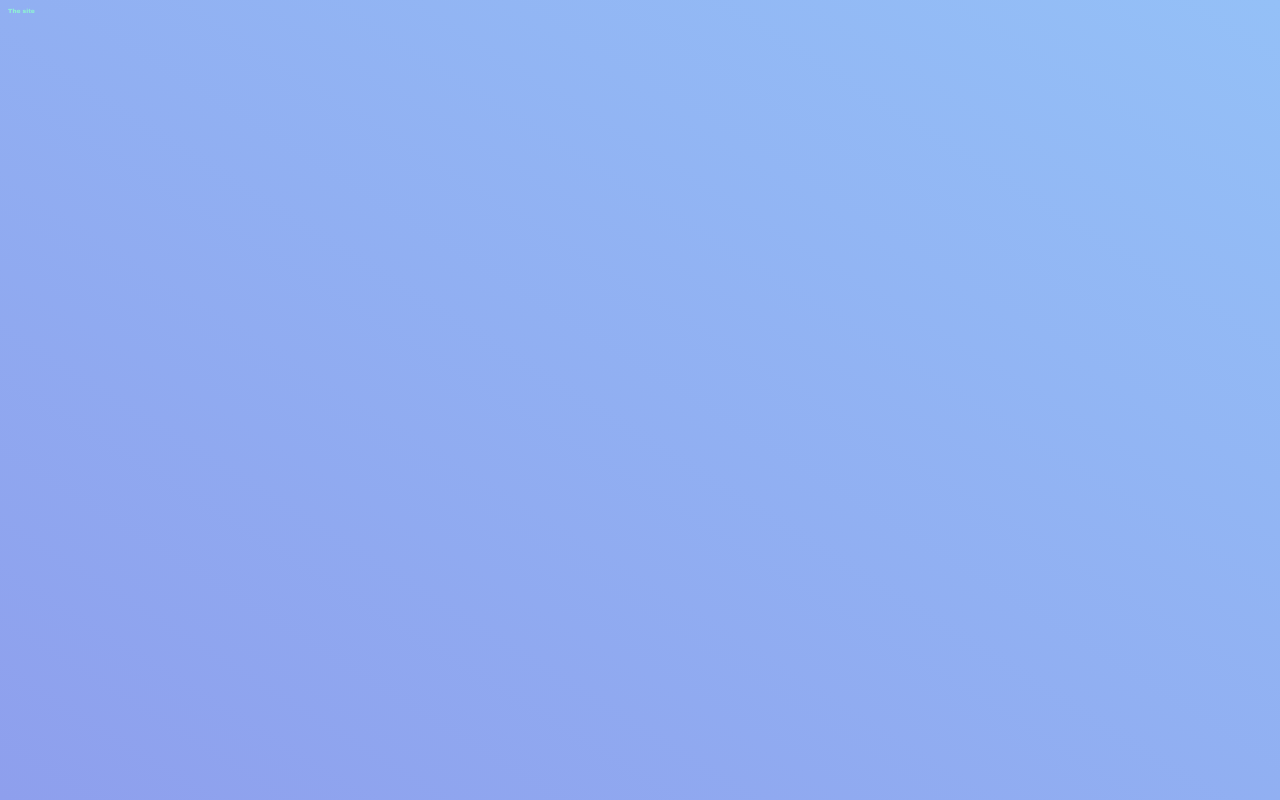
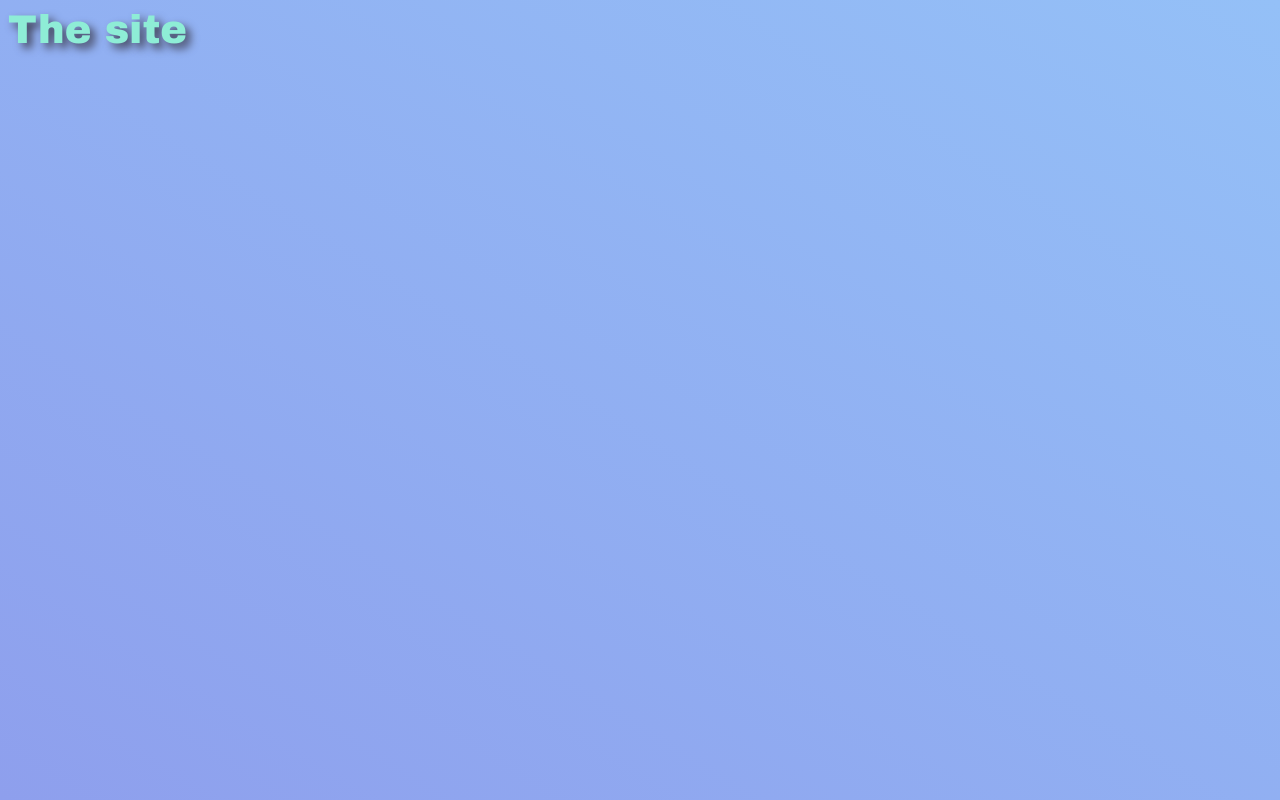
Before and after one commit to SviatoslavZinch/thesite, a plain HTML site: page index.html in a window 1280 px wide. Drawn offline with Linux system fonts and the light colour scheme.

Commit message:
Update style.css

```diff
--- a/style.css
+++ b/style.css
@@ -2,8 +2,8 @@ body{
   background:linear-gradient(to top right, #8E9FED, #94C0F7);
 }
 .h1_princ{
-  font-size:10%;
+  font-size:40px;
   font-family:"arial black";
   color:#8EEDD6;
-  text-shadow: 2% 2% 4% rgba(66, 68, 90, 1);
+  text-shadow: 5px 5px 8px rgba(66, 68, 90, 1);
 }
```
